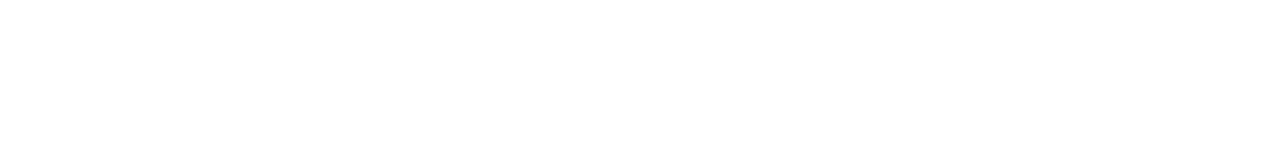
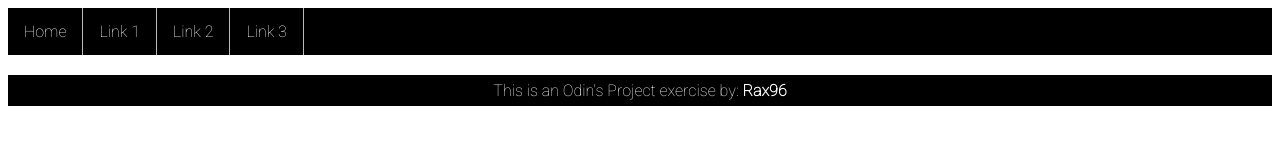
Before and after one commit to mantray/landing_page_op, a plain HTML site: page index.html in a window 1280 px wide. Drawn offline with Linux system fonts and the light colour scheme.

Commit message:
first steps and distribution of the site

```diff
--- a/css/style.css
+++ b/css/style.css
@@ -0,0 +1,41 @@
+* {
+    font-family: 'Roboto', sans-serif;
+    box-sizing: border-box;
+}
+.menu{
+    background-color: black;
+    list-style-type: none;
+    margin: 0;
+    padding: 0;
+    overflow: hidden;
+
+}
+
+.menu-option{
+    float: left;
+    border-right: 1px solid #bbb
+}
+
+.menu-option a{
+    display: block;
+    color: white;
+    text-align: center;
+    padding: 14px 16px;
+    text-decoration: solid;
+}
+
+.hero{
+    text-align: center;
+}
+
+.gallery{
+    text-align: justify;
+}
+
+footer {
+    text-align: center;
+    padding: 6px;
+    background-color: black;
+    color: white;
+    margin-top: 20px;
+}
--- a/index.html
+++ b/index.html
@@ -1,12 +1,34 @@
 <!DOCTYPE html>
 <html>
     <head>
-
+        <meta charset="utf-8">
+        <title>Landing Page</title>
+        <link rel="stylesheet" href="css/style.css">
+        <link rel="preconnect" href="https://fonts.googleapis.com">
+<link rel="preconnect" href="https://fonts.gstatic.com" crossorigin>
+<link href="https://fonts.googleapis.com/css2?family=Roboto:wght@100&display=swap" rel="stylesheet">
     </head>
     <body>
+        <ul class="menu">
+            <li class="menu-option"><a href="#">Home</a></li>
+            <li class="menu-option"><a href="#">Link 1</a></li>
+            <li class="menu-option"><a href="#">Link 2</a></li>
+            <li class="menu-option"><a href="#">Link 3</a></li>
+        </ul>
+        <div class="hero">
 
+        </div>
+        <div class="gallery">
+
+        </div>
+        <div class="quote">
+
+        </div>
+        <div class="callto">
+
+        </div>
+        <footer>
+            This is an Odin's Project exercise by: <b>Rax96</b>
+        </footer>
     </body>
-    <footer>
-
-    </footer>
 </html>
```
